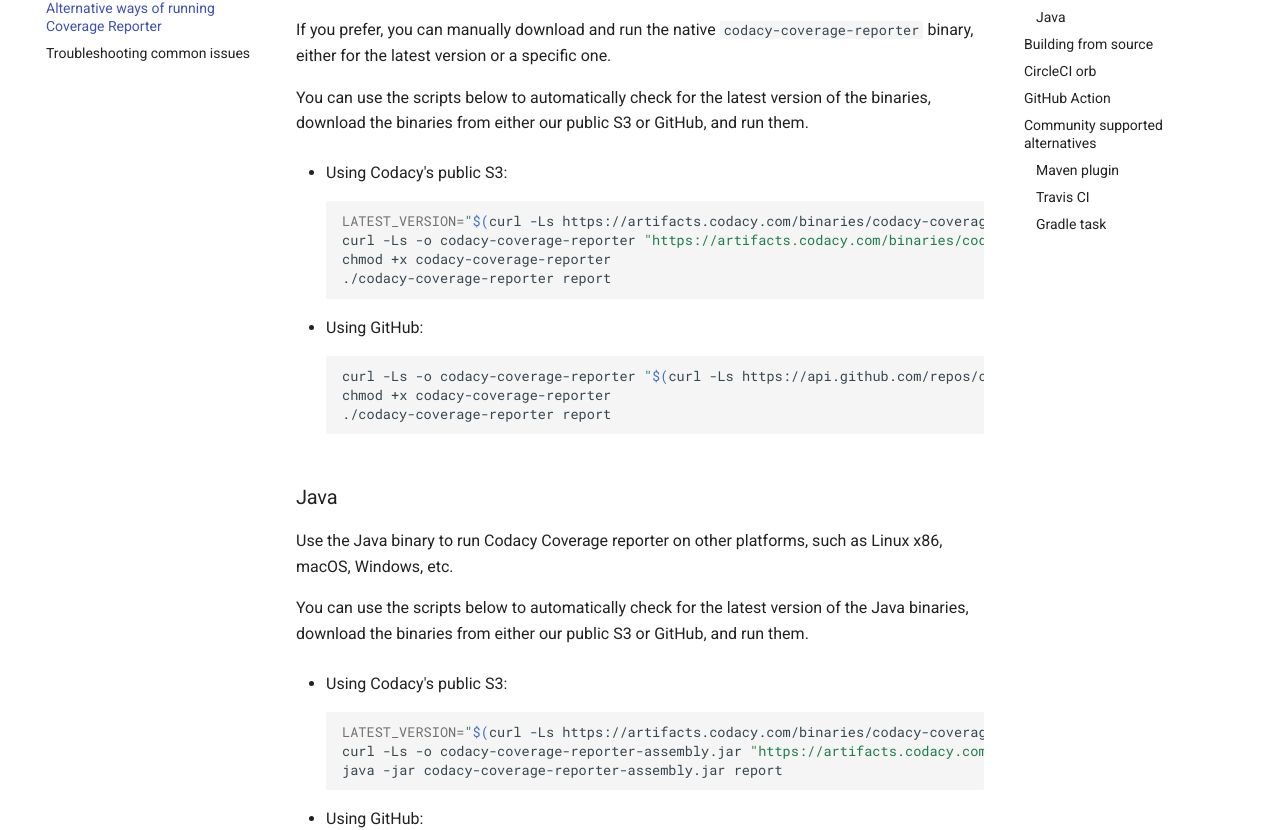
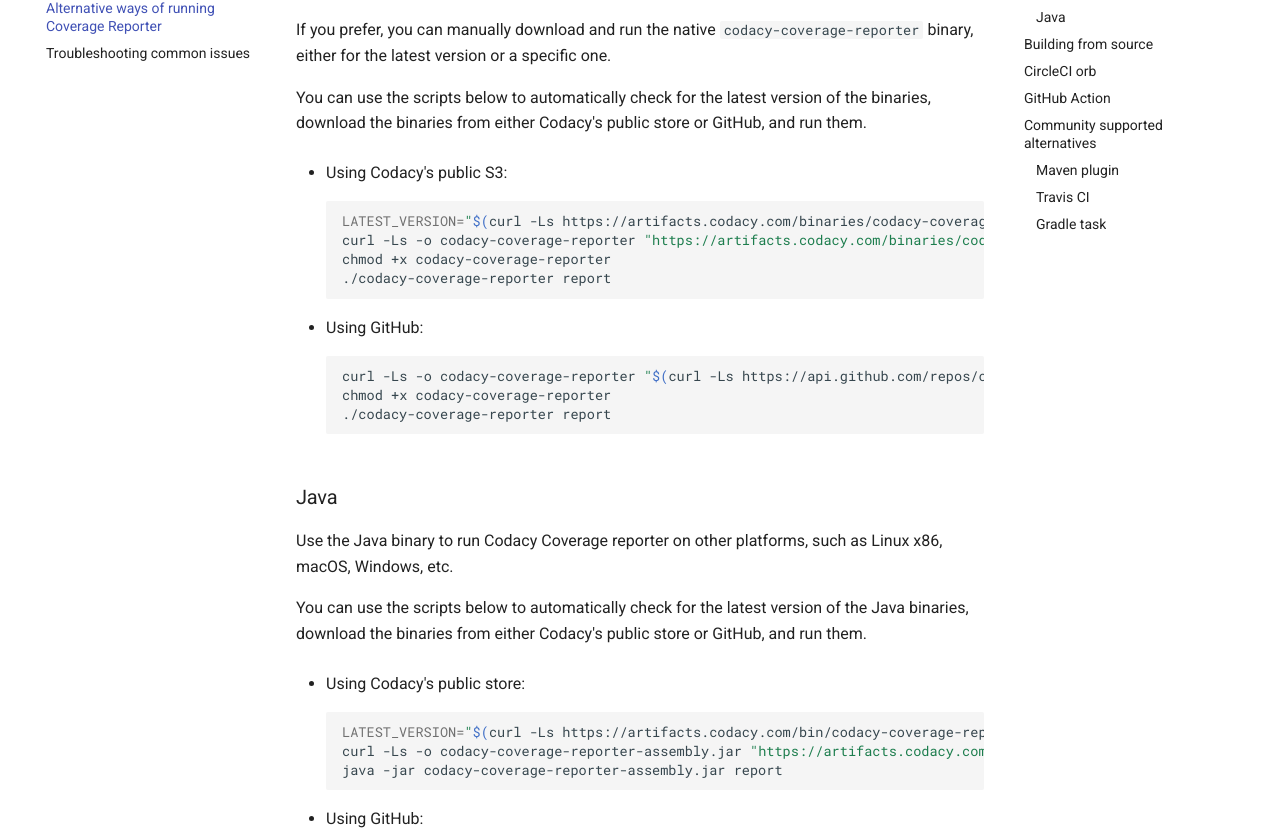
Before and after one commit to codacy/codacy-coverage-reporter, an MkDocs documentation site: the page built from docs/alternative-ways-of-running-coverage-reporter.md, in a window 1280 px wide and 1400 px high, scrolled down 903 px. Shown: the part 172-1002 px from the top of the window. Built offline with MkDocs 1.6.1 and Material for MkDocs 9.7.7, drawn with Linux system fonts in a browser that asks for light colours.

Commit message:
Apply suggestions from code review

````diff
--- a/docs/alternative-ways-of-running-coverage-reporter.md
+++ b/docs/alternative-ways-of-running-coverage-reporter.md
@@ -41,7 +41,7 @@
 
 If you prefer, you can manually download and run the native `codacy-coverage-reporter` binary, either for the latest version or a specific one.
 
-You can use the scripts below to automatically check for the latest version of the binaries, download the binaries from either our public S3 or GitHub, and run them.
+You can use the scripts below to automatically check for the latest version of the binaries, download the binaries from either Codacy's public store or GitHub, and run them.
 
 -   Using Codacy's public S3:
 
@@ -64,13 +64,13 @@
 
 Use the Java binary to run Codacy Coverage reporter on other platforms, such as Linux x86, macOS, Windows, etc.
 
-You can use the scripts below to automatically check for the latest version of the Java binaries, download the binaries from either our public S3 or GitHub, and run them.
+You can use the scripts below to automatically check for the latest version of the Java binaries, download the binaries from either Codacy's public store or GitHub, and run them.
 
--   Using Codacy's public S3:
+-   Using Codacy's public store:
 
     ```bash
-    LATEST_VERSION="$(curl -Ls https://artifacts.codacy.com/binaries/codacy-coverage-reporter/latest)"
-    curl -Ls -o codacy-coverage-reporter-assembly.jar "https://artifacts.codacy.com/binaries/codacy-coverage-reporter/${LATEST_VERSION}/codacy-coverage-reporter-assembly.jar"
+    LATEST_VERSION="$(curl -Ls https://artifacts.codacy.com/bin/codacy-coverage-reporter/latest)"
+    curl -Ls -o codacy-coverage-reporter-assembly.jar "https://artifacts.codacy.com/bin/codacy-coverage-reporter/${LATEST_VERSION}/codacy-coverage-reporter-assembly.jar"
     java -jar codacy-coverage-reporter-assembly.jar report
     ```
 
````
Also changed, not shown: 1 other file.
